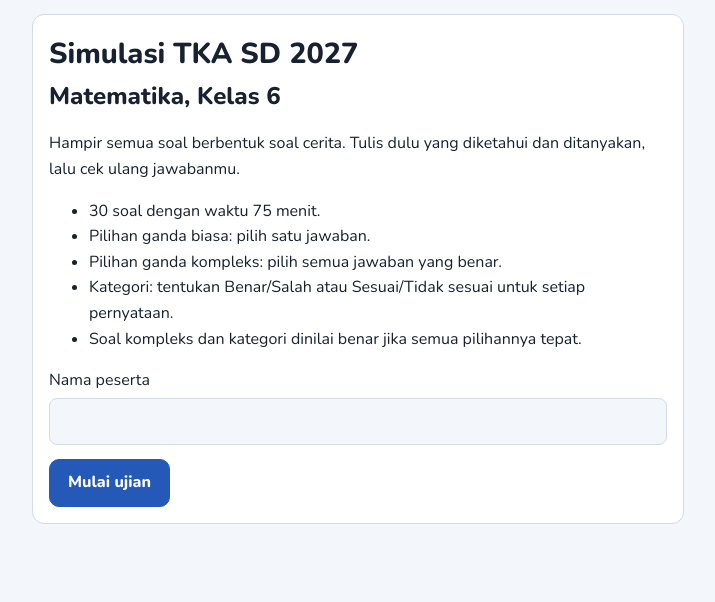
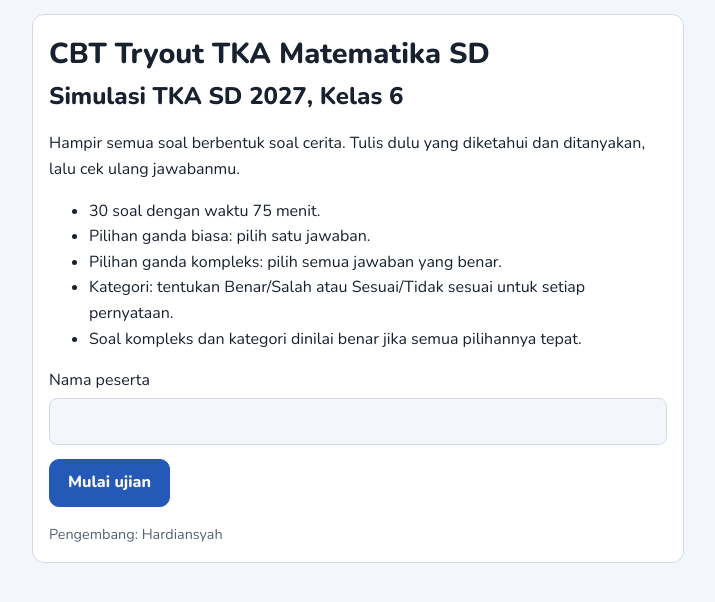
Before and after one commit to Hardiansyah-math/bujang-alap-web, a plain HTML site: page TKA-MTK-SD/index.html in a window 1280 px wide. Shown: the whole page, without its empty margins (282-997 px from the left). Drawn offline with nearby package versions, Linux system fonts and the light colour scheme.

Commit message:
Update index.html

```diff
--- a/TKA-MTK-SD/index.html
+++ b/TKA-MTK-SD/index.html
@@ -1,7 +1,7 @@
 <!DOCTYPE html>
 <html lang="id"><head><meta charset="utf-8">
 <meta name="viewport" content="width=device-width, initial-scale=1, viewport-fit=cover">
-<title>CBT TKA SD 2027 - Matematika</title>
+<title>CBT Tryout TKA Matematika SD</title>
 <link href="https://fonts.googleapis.com/css2?family=Nunito:wght@400;600;800&display=swap" rel="stylesheet">
 <style>
 :root{--bg:#f3f6fa;--cd:#fff;--tx:#18212f;--mu:#566174;--ln:#d3dae6;--no:#b3261e;--ok:#17703f;--ac:#2459b8;--at:#fff;color-scheme:light;box-sizing:border-box;padding-top:env(safe-area-inset-top,0px);padding-bottom:env(safe-area-inset-bottom,0px)}
@@ -84,14 +84,14 @@ const $=i=>document.getElementById(i);
 const fx=t=>String(t).replace(/(\d+)\/(\d+)/g,'<span class="fr"><i>$1</i><u>$2</u></span>').replace(/\n/g,"<br>");
 const esc=t=>t.replace(/[&<>"]/g,c=>({"&":"&amp;","<":"&lt;",">":"&gt;",'"':"&quot;"}[c]));
 let cur=0,ans={},fl={},left=CFG.dur*60,tm,nm="";
-document.title=CFG.mapel+" - Simulasi TKA SD 2027";
+document.title="CBT Tryout TKA Matematika SD";
 const fmt=()=>String(Math.floor(left/60)).padStart(2,"0")+":"+String(left%60).padStart(2,"0");
 const has=i=>{const a=ans[i];return a!=null&&(!Array.isArray(a)||a.some(x=>x!=null))};
 const right=i=>{const q=Q[i],a=ans[i];if(!has(i))return false;if(q.t=="s")return a===q.a;if(q.t=="m")return a.length==q.a.length&&q.a.every(x=>a.includes(x));return q.st.every((x,j)=>a[j]===(x[1]?0:1))};
 const key=q=>q.t=="k"?q.st.map(x=>x[1]?0:1):q.a;
 const txt=(q,a)=>a==null||(Array.isArray(a)&&!a.some(x=>x!=null))?"Tidak dijawab":q.t=="s"?L[a]+". "+q.o[a]:q.t=="m"?[...a].sort().map(i=>L[i]+". "+q.o[i]).join("; "):q.st.map((x,j)=>(j+1)+". "+(a[j]==null?"-":(q.l||LB)[a[j]])).join(", ");
-function home(){$("app").innerHTML=`<main class="wrap hero"><div class="cd"><h1>Simulasi TKA SD 2027</h1><h2>${CFG.mapel}, Kelas 6</h2><p>${CFG.info}</p><ul><li>${N} soal dengan waktu ${CFG.dur} menit.</li><li>Pilihan ganda biasa: pilih satu jawaban.</li><li>Pilihan ganda kompleks: pilih semua jawaban yang benar.</li><li>Kategori: tentukan Benar/Salah atau Sesuai/Tidak sesuai untuk setiap pernyataan.</li><li>Soal kompleks dan kategori dinilai benar jika semua pilihannya tepat.</li></ul><label for="nm">Nama peserta</label><input id="nm" autocomplete="name"><button class="pr" onclick="go()">Mulai ujian</button></div></main>`}
-function go(){nm=$("nm").value.trim()||"Peserta";$("app").innerHTML=`<header><div><b>${CFG.mapel}</b><small>${esc(nm)}</small></div><div id="tm" class="tm">${fmt()}</div></header><main id="mn" class="wrap"></main>`;tm=setInterval(()=>{left--;$("tm").textContent=fmt();$("tm").className="tm"+(left<300?" lo":"");if(left<=0)finish()},1000);show()}
+function home(){$("app").innerHTML=`<main class="wrap hero"><div class="cd"><h1>CBT Tryout TKA Matematika SD</h1><h2>Simulasi TKA SD 2027, Kelas 6</h2><p>${CFG.info}</p><ul><li>${N} soal dengan waktu ${CFG.dur} menit.</li><li>Pilihan ganda biasa: pilih satu jawaban.</li><li>Pilihan ganda kompleks: pilih semua jawaban yang benar.</li><li>Kategori: tentukan Benar/Salah atau Sesuai/Tidak sesuai untuk setiap pernyataan.</li><li>Soal kompleks dan kategori dinilai benar jika semua pilihannya tepat.</li></ul><label for="nm">Nama peserta</label><input id="nm" autocomplete="name"><button class="pr" onclick="go()">Mulai ujian</button><p style="margin:16px 0 0;color:var(--mu);font-size:.9rem">Pengembang: Hardiansyah</p></div></main>`}
+function go(){nm=$("nm").value.trim()||"Peserta";$("app").innerHTML=`<header><div><b>CBT Tryout TKA Matematika SD</b><small>${esc(nm)}</small></div><div id="tm" class="tm">${fmt()}</div></header><main id="mn" class="wrap"></main>`;tm=setInterval(()=>{left--;$("tm").textContent=fmt();$("tm").className="tm"+(left<300?" lo":"");if(left<=0)finish()},1000);show()}
 const chart=c=>{const m=Math.max(...c[1]);return`<div class="ch">${c[1].map(v=>`<div class="cb"><b>${v}</b><i style="height:${v/m*150}px"></i></div>`).join("")}</div><div class="cl">${c[0].map(l=>`<span>${l}</span>`).join("")}</div>`};
 const tbl=t=>`<table><tr>${t[0].map(h=>`<th>${h}</th>`).join("")}</tr>${t[1].map(r=>`<tr>${r.map(c=>`<td>${c}</td>`).join("")}</tr>`).join("")}</table>`;
 const stim=s=>`<div class="cd st">${s.j?`<h3>${s.j}</h3>`:""}${s.x?`<p>${fx(s.x)}</p>`:""}${s.ch?chart(s.ch):""}${s.tb?tbl(s.tb):""}</div>`;
@@ -107,6 +107,6 @@ const jump=i=>{cur=i;show();scrollTo(0,0)},mv=d=>jump(Math.min(N-1,Math.max(0,cu
 function ask(){const a=Q.filter((_,i)=>has(i)).length,f=Object.values(fl).filter(Boolean).length;scrollTo(0,0);$("mn").innerHTML=`<div class="cd hero"><h2>Kumpulkan jawaban?</h2><p>Terjawab ${a} dari ${N} soal. Ragu-ragu: ${f} soal. Belum dijawab: ${N-a} soal.</p><div class="ct"><button class="pr" onclick="finish()">Kumpulkan sekarang</button><button class="sc2" onclick="show()">Kembali ke soal</button></div></div>`}
 function finish(){clearInterval(tm);const r=Q.map((_,i)=>right(i)),n=r.filter(Boolean).length;$("tm").textContent="Selesai";scrollTo(0,0);
 const bd=CFG.dm.map((d,k)=>{const ix=Q.map((_,i)=>i).filter(i=>Q[i].d==k);return`<div class="bd"><span>${d}</span><span>${ix.filter(i=>r[i]).length} dari ${ix.length} benar</span></div><div class="pb"><i style="width:${ix.filter(i=>r[i]).length/ix.length*100}%"></i></div>`}).join("");
-$("mn").innerHTML=`<div class="cd hero"><p>${esc(nm)}</p><div class="big">${Math.round(n/N*100)}</div><p>Nilai dari 100. Benar ${n} dari ${N} soal.</p>${bd}<div class="ct" style="margin-top:14px"><button class="pr" onclick="location.reload()">Ulangi ujian</button></div></div><h2>Kunci dan jawabanmu</h2>`+Q.map((q,i)=>`<details class="cd rv"><summary class="${r[i]?"ok":"no"}">Soal ${i+1}: ${r[i]?"benar":"salah"}</summary>${q.s!=null&&S[q.s].j?`<p><small>${S[q.s].j}</small></p>`:""}<p>${fx(q.q)}</p><p><b>Jawabanmu:</b> ${fx(txt(q,ans[i]))}</p><p><b>Kunci:</b> ${fx(txt(q,key(q)))}</p></details>`).join("")}
+$("mn").innerHTML=`<div class="cd hero"><p>${esc(nm)}</p><div class="big">${Math.round(n/N*100)}</div><p>Nilai dari 100. Benar ${n} dari ${N} soal.</p>${bd}<div class="ct" style="margin-top:14px"><button class="pr" onclick="location.reload()">Ulangi ujian</button></div><p style="margin:14px 0 0;color:var(--mu);font-size:.9rem">Pengembang: Hardiansyah</p></div><h2>Kunci dan jawabanmu</h2>`+Q.map((q,i)=>`<details class="cd rv"><summary class="${r[i]?"ok":"no"}">Soal ${i+1}: ${r[i]?"benar":"salah"}</summary>${q.s!=null&&S[q.s].j?`<p><small>${S[q.s].j}</small></p>`:""}<p>${fx(q.q)}</p><p><b>Jawabanmu:</b> ${fx(txt(q,ans[i]))}</p><p><b>Kunci:</b> ${fx(txt(q,key(q)))}</p></details>`).join("")}
 home();
 </script></body></html>
```
